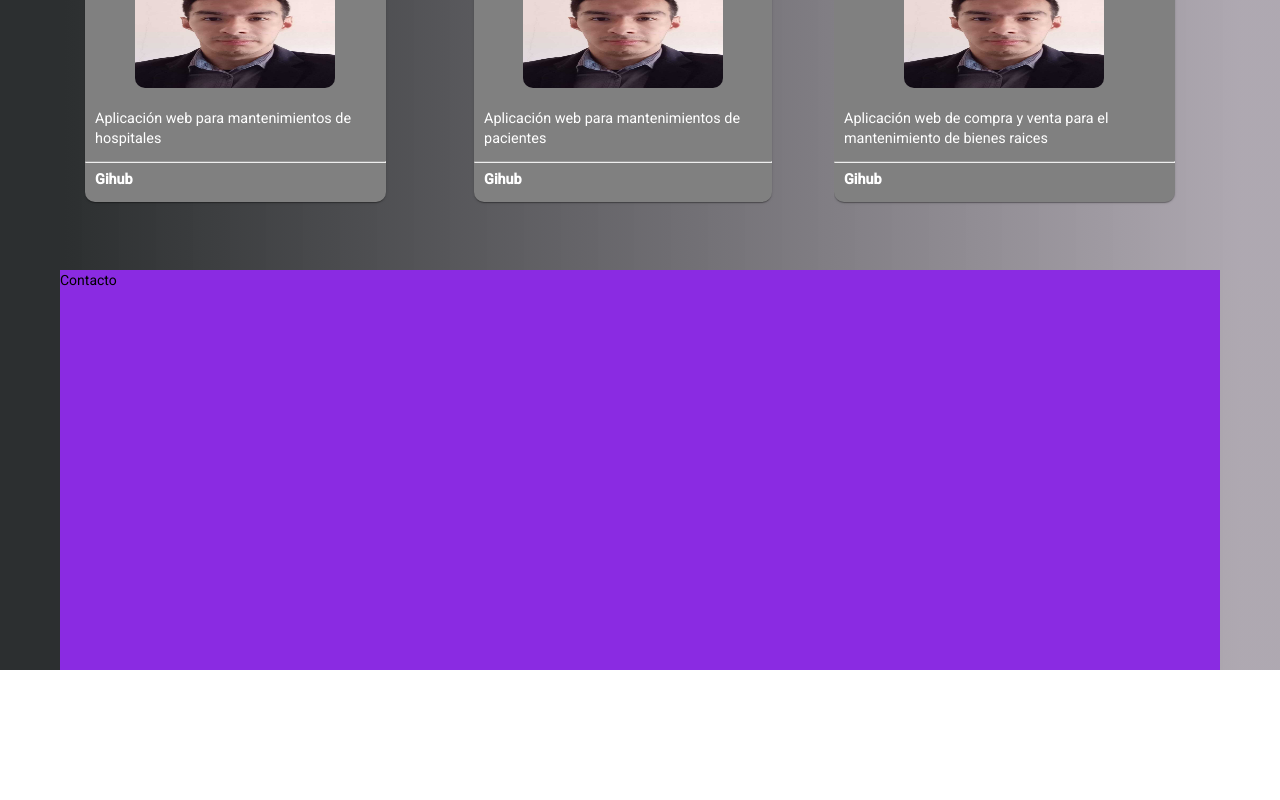
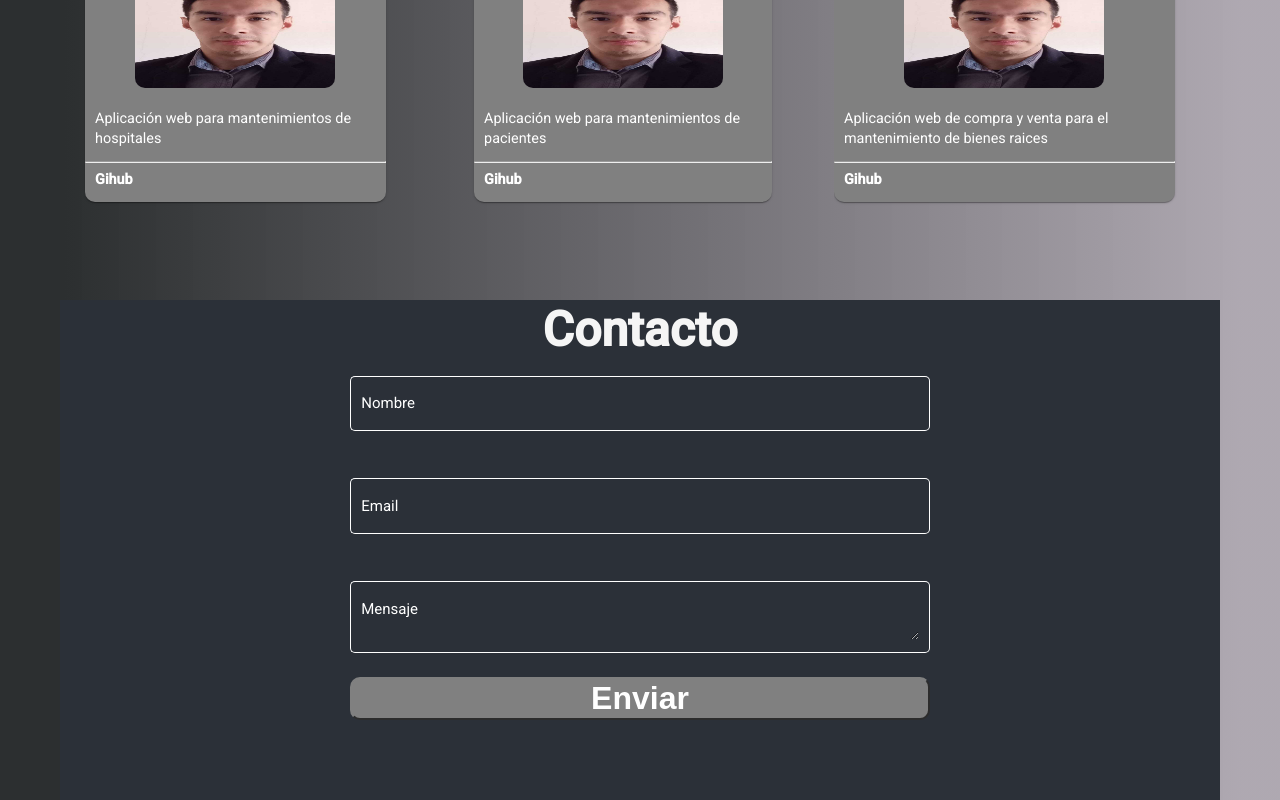
Before and after one commit to PabloChacon1997/PortafolioWebDev, an Angular app: page / in a window 1280 px wide. Shown: the part 1301-2101 px from the top of the page. Before the commit the page ends 1971 px from the top, so only its background shows below. Built offline with nearby package versions, Linux system fonts and the light colour scheme; what angular-typewriter-effect would draw is missing.

Commit message:
Contecto css y dialog

```diff
--- a/src/app/app.component.css
+++ b/src/app/app.component.css
@@ -137,3 +137,57 @@ mat-grid-list > .proyects > .proyects-titulo {
   font-weight: bold;
   color: white;
 }
+
+
+.contact {
+  background-color: #2b3038;
+  text-align: center;
+}
+
+.contact-titulo {
+  margin-top: 30px;
+  font-weight: bold;
+  color: whitesmoke;
+  font-size: 3rem;
+  padding-top: 20px;
+}
+
+.contact-form {
+  margin-top: 5px;
+}
+
+.mat-form-field {
+  color: white;
+  border-color: antiquewhite;
+  margin: 20px;
+  font-size: 15px;
+  width: 50%;
+}
+
+.mat-form-field-wrapper {
+  padding-bottom: 0;
+}
+
+.label-contact {
+  color: white;
+}
+
+.input-contact {
+  color: white;
+}
+
+.example-button-row {
+  display: table-cell;
+  margin-left: 50px;
+  width: 500pc;
+}
+
+.example-button-row > input {
+  font-weight: bold;
+  border-radius: 10px;
+  background-color: gray;
+  border-color: gray;
+  color: white;
+  font-size: 2rem;
+  width: 50%;
+}
--- a/src/app/app.component.html
+++ b/src/app/app.component.html
@@ -31,7 +31,7 @@
           <h1>Front-End Developer</h1>
           <section>
             <button mat-button>Descargar CV</button>
-            <button mat-stroked-button>Sobre mí</button>
+            <button (click)="openDialog()" mat-stroked-button>Sobre mí</button>
           </section>
         </div>
       </mat-grid-tile>
@@ -72,7 +72,24 @@
       </div>
       </mat-grid-tile>
   </mat-grid-list>
-  <mat-grid-list style="background-color: blueviolet;" cols="1" rowHeight="400px">
-    <div>Contacto</div>
+  <mat-grid-list class="contact" cols="1" rowHeight="500px">
+    <p class="contact-titulo">Contacto</p>
+    <form action="" class="contact-form">
+      <mat-form-field class="contact-field" appearance="outline">
+        <mat-label >Nombre</mat-label>
+        <input matInput>
+      </mat-form-field>
+      <mat-form-field class="contact-field" appearance="outline">
+        <mat-label >Email</mat-label>
+        <input matInput>
+      </mat-form-field>
+      <mat-form-field class="contact-field" appearance="outline">
+        <mat-label >Mensaje</mat-label>
+        <textarea matInput></textarea>
+      </mat-form-field>
+      <div class="example-button-row">
+        <input type="button" mat-button value="Enviar" />
+      </div>
+    </form>
   </mat-grid-list>
 </div>
--- a/src/app/dialog-mycontent.html
+++ b/src/app/dialog-mycontent.html
@@ -1,5 +1,5 @@
-<h1 mat-dialog-title style="color: whitesmoke;font-size: 2rem;">Front-End Web Developer</h1>
-<div mat-dialog-content class="mat-typography" style="color: whitesmoke;font-size: 1rem;">
+<h1 mat-dialog-title style="font-size: 2rem;">Web Developer | Front-End Developer</h1>
+<div mat-dialog-content class="mat-typography" style="font-size: 1rem;">
   <h3 style="font-weight: bold;">Developer</h3>
   <p>
     Soy un Front-End Web Developer que disfruta creando aplicaciones web sobretodo en el lado del cliente
--- a/src/styles.css
+++ b/src/styles.css
@@ -8,3 +8,30 @@ body {
   background: rgb(163,156,166);
   background: linear-gradient(270deg, rgba(163,156,166,0.8743872549019608) 3%, rgba(44,47,48,1) 95%);
 }
+
+
+.mat-form-field-wrapper {
+  padding-bottom: 0;
+  color: white;
+}
+
+.mat-form-field-appearance-outline .mat-form-field-outline {
+  color: white;
+}
+
+.mat-form-field.mat-focused
+.mat-form-field-label {
+  color: gray;
+}
+
+.mat-form-field-appearance-outline.mat-focused .mat-form-field-outline-thick {
+  color: gray;
+}
+
+.mat-input-element {
+  caret-color: white;
+}
+
+.mat-form-field-label {
+  color: white;
+}
```
